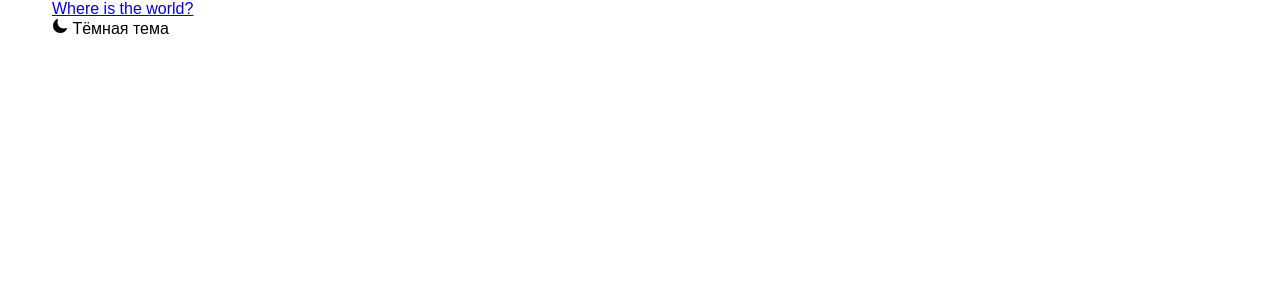
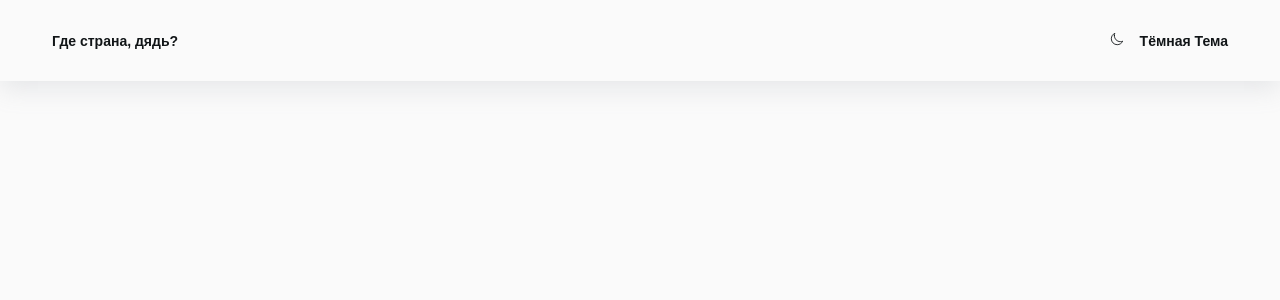
Before and after one commit to ArtemHard/countries, a React (Create React App) app in the folder app/: page / in a window 1280 px wide. Shown: the top 300 px of the page. Built offline with nearby package versions, Linux system fonts and the light colour scheme.

Commit message:
add header, dar light, input and styled input container

```diff
--- a/app/package.json
+++ b/app/package.json
@@ -12,6 +12,7 @@
     "react-icons": "^4.7.1",
     "react-router-dom": "^6.4.5",
     "react-scripts": "5.0.1",
+    "react-select": "^5.7.0",
     "styled-components": "^5.3.6",
     "web-vitals": "^2.1.4"
   },
--- a/app/src/components/Header.jsx
+++ b/app/src/components/Header.jsx
@@ -1,23 +1,60 @@
-import React from "react";
+import React, { useEffect, useState } from "react";
 import styled from "styled-components";
 import { Container } from "./Container";
 import { IoMoonOutline, IoMoon } from "react-icons/io5";
 
-const HeaderEl = styled.header``;
-const Wrapper = styled.div``;
+const HeaderEl = styled.header`
+  box-shadow: var(--shadow);
+  background-color: (--colors-ui-base);
+`;
+const Wrapper = styled.div`
+  display: flex;
+  justify-content: space-between;
+  align-items: center;
+  padding: 2rem 0;
+`;
 const Title = styled.a.attrs({
   href: "/",
-})``;
-const ModeSwitcher = styled.div``;
+})`
+  color: var(--colors-text);
+  font-size: var(--fs-sm);
+  text-decoration: none;
+  font-weight: var(--fw-bold);
+`;
+const ModeSwitcher = styled.div`
+  color: var(--colors-text);
+  font-size: var(--fs-sm);
+  cursor: pointer;
+  font-weight: var(--fw-bold);
+  text-transform: capitalize;
+`;
 
 export const Header = () => {
+  const [theme, setTheme] = useState("light");
+
+  const changeTheme = () => {
+    setTheme(theme === "light" ? "dark" : "light");
+  };
+
+  useEffect(() => {
+    document.body.setAttribute("data-theme", theme);
+  }, [theme]);
+
   return (
     <HeaderEl>
       <Container>
         <Wrapper>
-          <Title>Where is the world?</Title>
-          <ModeSwitcher>
-            <IoMoon /> Тёмная тема
+          <Title>Где страна, дядь?</Title>
+          <ModeSwitcher onClick={changeTheme}>
+            {theme === "light" ? (
+              <IoMoonOutline size='14px' />
+            ) : (
+              <IoMoon size='14px' />
+            )}
+            <span style={{ marginLeft: "0.75rem" }}>
+              {" "}
+              {theme === "light" ? "Тёмная" : "Светлая"} тема{" "}
+            </span>
           </ModeSwitcher>
         </Wrapper>
       </Container>
```
Also changed, not shown: app/src/components/Search.jsx (added, +30 -0 lines), app/src/components/Controls.jsx (added), app/src/components/CustomSelect.jsx (added), 1 other file (tests, documents, lock files or other folders).
